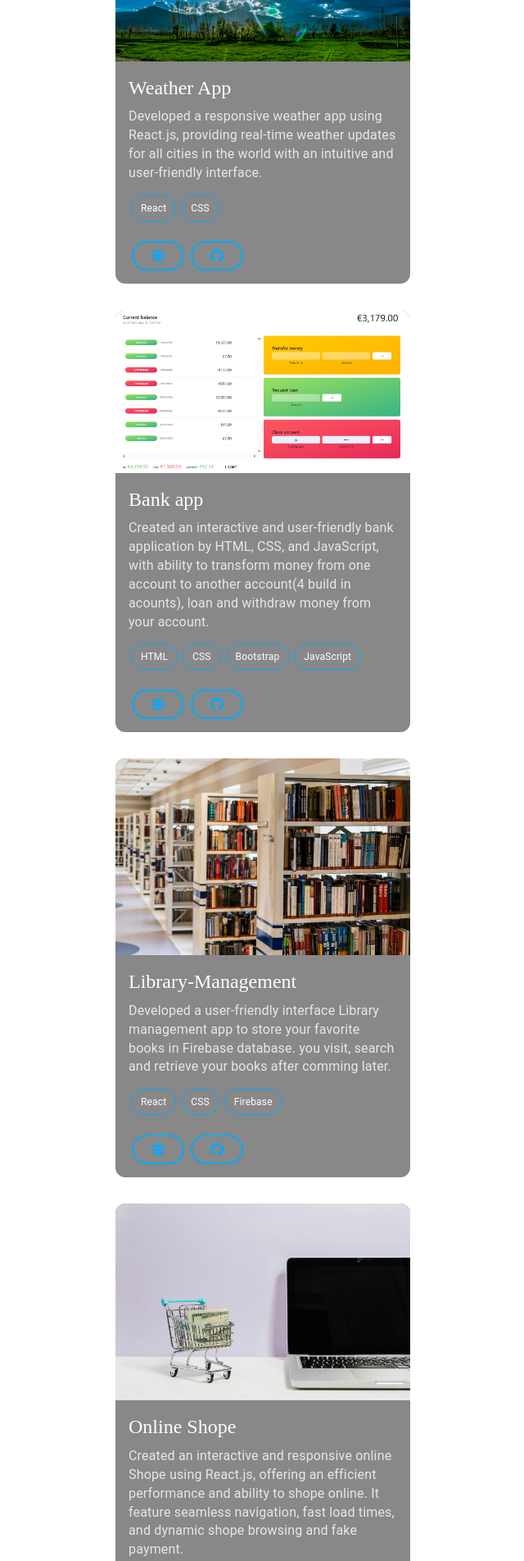
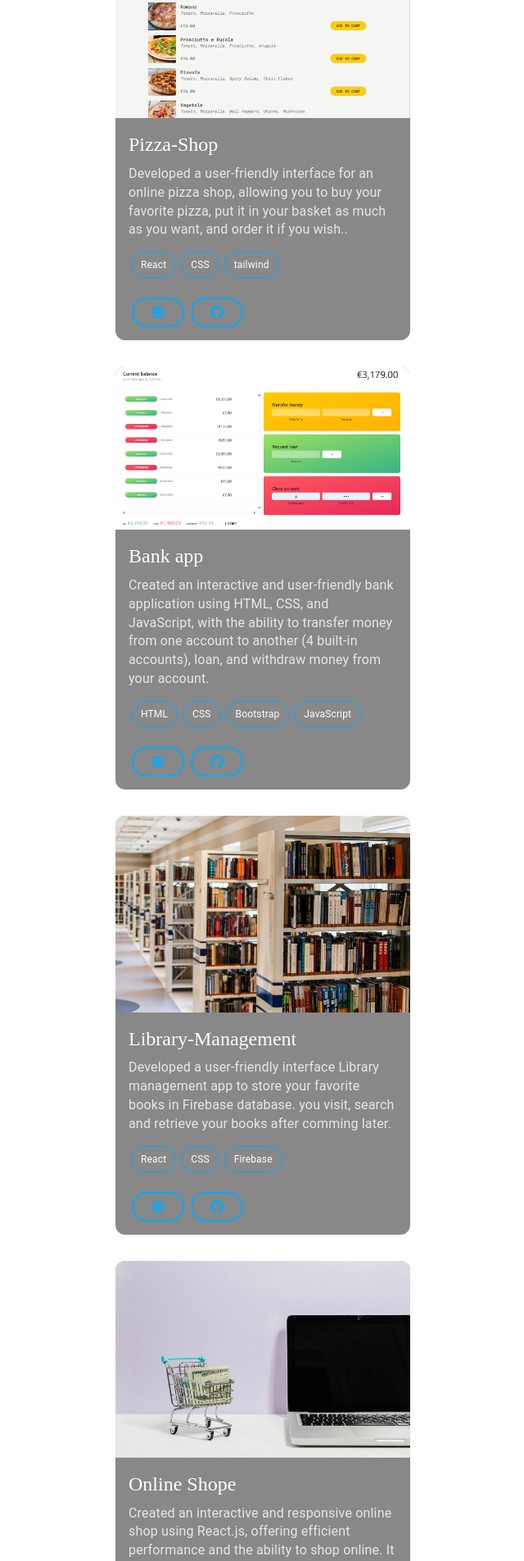
Before and after one commit to MOwaisAzizi/Azizi-Portfolio, a React (Vite) app: page / in a window 1280 px wide. Shown: the part 1100-3004 px from the top of the page at 82% size, without its empty margins (319-959 px from the left). Built offline with nearby package versions, Linux system fonts and the light colour scheme.

Commit message:
update text in project

```diff
--- a/src/Data/project.js
+++ b/src/Data/project.js
@@ -7,17 +7,18 @@ import pizza from '../assets/pizza.png'
 
 const projectArray=[
     {
-        image:weather,
-        title:'Weather App',
-        description:'Developed a responsive weather app using React.js, providing real-time weather updates for all cities in the world with an intuitive and user-friendly interface.',
-        techstack:["React","CSS"],
-        dLink:"https://weather-app-delta-ebon.vercel.app/",
-        gLink:"https://github.com/MOwaisAzizi/Weather-App"
+        image:pizza,
+        title:'Pizza-Shop',
+        description:'Developed a user-friendly interface for an online pizza shop, allowing you to buy your favorite pizza, put it in your basket as much as you want, and order it if you wish..',
+        techstack:["React","CSS","tailwind"],
+        dLink:"https://fast-react-pizza-v2.vercel.app/",
+        gLink:"https://github.com/MOwaisAzizi/fast-react-pizza-v2"
     },
+
     {
         image:bank,
         title:'Bank app',
-        description:'Created an interactive and user-friendly bank application by HTML, CSS, and JavaScript, with ability to transform money from one account to another account(4 build in acounts), loan and withdraw money from your account.',
+        description:'Created an interactive and user-friendly bank application using HTML, CSS, and JavaScript, with the ability to transfer money from one account to another (4 built-in accounts), loan, and withdraw money from your account.',
         techstack:["HTML","CSS","Bootstrap","JavaScript"],
         dLink:"http://mowaisazizi.github.io/BankApplication/",
         gLink:"https://github.com/MOwaisAzizi/BankApplication"
@@ -31,11 +32,10 @@ const projectArray=[
         gLink:"https://github.com/MOwaisAzizi/library"
     },
 
-
     {
         image:shop,
         title:'Online Shope',
-        description:'Created an interactive and responsive online Shope using React.js, offering an efficient performance and ability to shope online. It feature seamless navigation, fast load times, and dynamic shope browsing and fake payment.',
+        description:'Created an interactive and responsive online shop using React.js, offering efficient performance and the ability to shop online. It features seamless navigation, fast load times, and dynamic shop browsing and fake payment.',
         techstack:["React","CSS",'JavaScript','BootStrap'],
         dLink:"http://online-market-phi.vercel.app",
         gLink:"https://github.com/MOwaisAzizi/Online-Market"
@@ -43,20 +43,21 @@ const projectArray=[
     {
         image:mapty,
         title:'Mapty',
-        description:'Developed a mapty website using JavaScrp, featuring a dynamic and user-friendly interface for showing different locations in the world and abilty to store your activity in locations and see it after comming later.',
+        description:'Developed a Mapty website using JavaScript, featuring a dynamic and user-friendly interface for showing different locations in the world and the ability to store your activities in locations and see them after coming back later',
         techstack:["HTML","CSS","JavaScript(OOP)"],
         dLink:"https://mapty-gules.vercel.app",
         gLink:"https://github.com/MOwaisAzizi/Mapty-ToDoList"
 
     },
     {
-        image:pizza,
-        title:'Pizza-Shop',
-        description:'Developed a user-friendly interface Pizza online shope, in order to buy your favorite piza, put it in your basket as much as you want and order it if you want.',
-        techstack:["React","CSS","tailwind"],
-        dLink:"https://fast-react-pizza-v2.vercel.app/",
-        gLink:"https://github.com/MOwaisAzizi/fast-react-pizza-v2"
-    }
+        image:weather,
+        title:'Weather App',
+        description:'Developed a responsive weather app using React.js, providing real-time weather updates for all cities in the world with an intuitive and user-friendly interface',
+        techstack:["React","CSS"],
+        dLink:"https://weather-app-delta-ebon.vercel.app/",
+        gLink:"https://github.com/MOwaisAzizi/Weather-App"
+    },
+
 ]
 
 export default projectArray;
```
